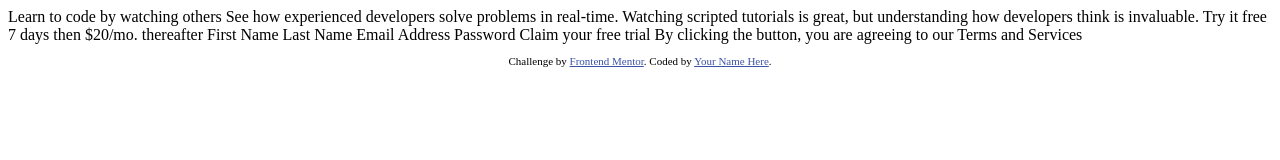
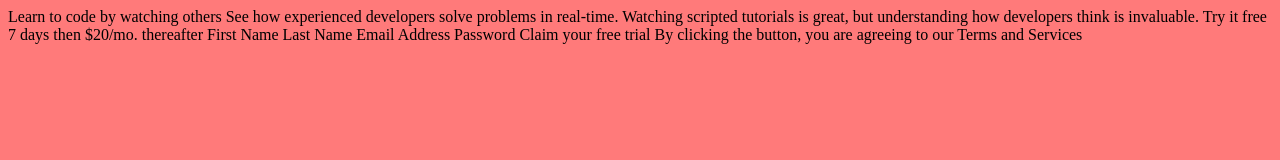
Before and after one commit to erferguson/sign-up-form, a plain HTML site: page index.html in a window 1280 px wide. Drawn offline with Linux system fonts and the light colour scheme.

Commit message:
html > removed footer >> css > created styles.css, set background color

```diff
--- a/index.html
+++ b/index.html
@@ -8,11 +8,7 @@
 
   <title>Frontend Mentor | Intro component with sign up form</title>
 
-  <!-- Feel free to remove these styles or customise in your own stylesheet 👍 -->
-  <style>
-    .attribution { font-size: 11px; text-align: center; }
-    .attribution a { color: hsl(228, 45%, 44%); }
-  </style>
+  <link rel="stylesheet" href="styles.css">
 </head>
 <body>
 
@@ -32,11 +28,5 @@
 
   By clicking the button, you are agreeing to our Terms and Services
 
-  <footer>
-    <p class="attribution">
-      Challenge by <a href="https://www.frontendmentor.io?ref=challenge" target="_blank">Frontend Mentor</a>.
-      Coded by <a href="#">Your Name Here</a>.
-    </p>
-  </footer>
 </body>
 </html>
--- /dev/null
+++ b/styles.css
@@ -0,0 +1,4 @@
+body {
+    background-color: hsl(0, 100%, 74%);
+
+}
```
Also changed, not shown: 1 other file.
